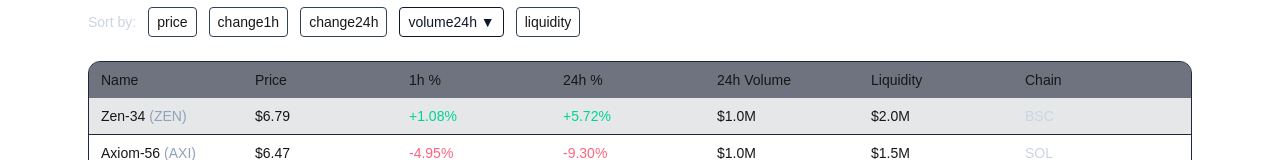
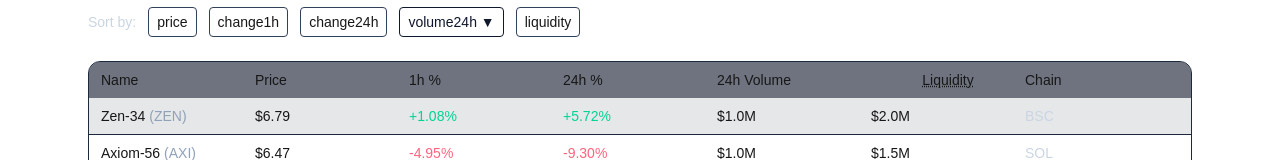
Before and after one commit to ruchika-18/token-table, a Next.js app: page / in a window 1280 px wide. Shown: the part 197-357 px from the top of the page. Built offline with nearby package versions, Linux system fonts and the light colour scheme.

Commit message:
feat: added popover tooltip for liquidity header

```diff
--- a/app/components/TokenTable.tsx
+++ b/app/components/TokenTable.tsx
@@ -2,6 +2,8 @@
 // app/components/TokenTable.tsx
 'use client';
 
+
+import * as Popover from "@radix-ui/react-popover";
 import { fmtUSD, fmtPct } from "@/app/utils/format";
 import type { Token } from "@/app/api/tokens/route";
 import { useEffect, useRef } from "react";
@@ -50,7 +52,18 @@ const flash = (key: string, current: number) => {
         <div className="font-medium">1h %</div>
         <div className="font-medium">24h %</div>
         <div className="font-medium hidden md:block">24h Volume</div>
-        <div className="font-medium hidden md:block">Liquidity</div>
+        <Popover.Root>
+  <Popover.Trigger className="font-medium underline decoration-dotted">
+    Liquidity
+  </Popover.Trigger>
+  <Popover.Portal>
+    <Popover.Content className="rounded-md bg-slate-900 text-slate-100 p-3 text-sm shadow hidden md:block" sideOffset={8}>
+      Pool depth available to trade without heavy slippage.
+      <Popover.Arrow className="fill-slate-900" />
+    </Popover.Content>
+  </Popover.Portal>
+</Popover.Root>
+
         <div className="font-medium">Chain</div>
       </div>
 
--- a/package.json
+++ b/package.json
@@ -9,6 +9,8 @@
     "lint": "eslint"
   },
   "dependencies": {
+    "@radix-ui/react-popover": "^1.1.15",
+    "@radix-ui/react-tooltip": "^1.2.8",
     "@reduxjs/toolkit": "^2.10.1",
     "@tanstack/react-query": "^5.90.7",
     "next": "16.0.1",
```
Also changed, not shown: 1 other file (tests, documents, lock files or other folders).
